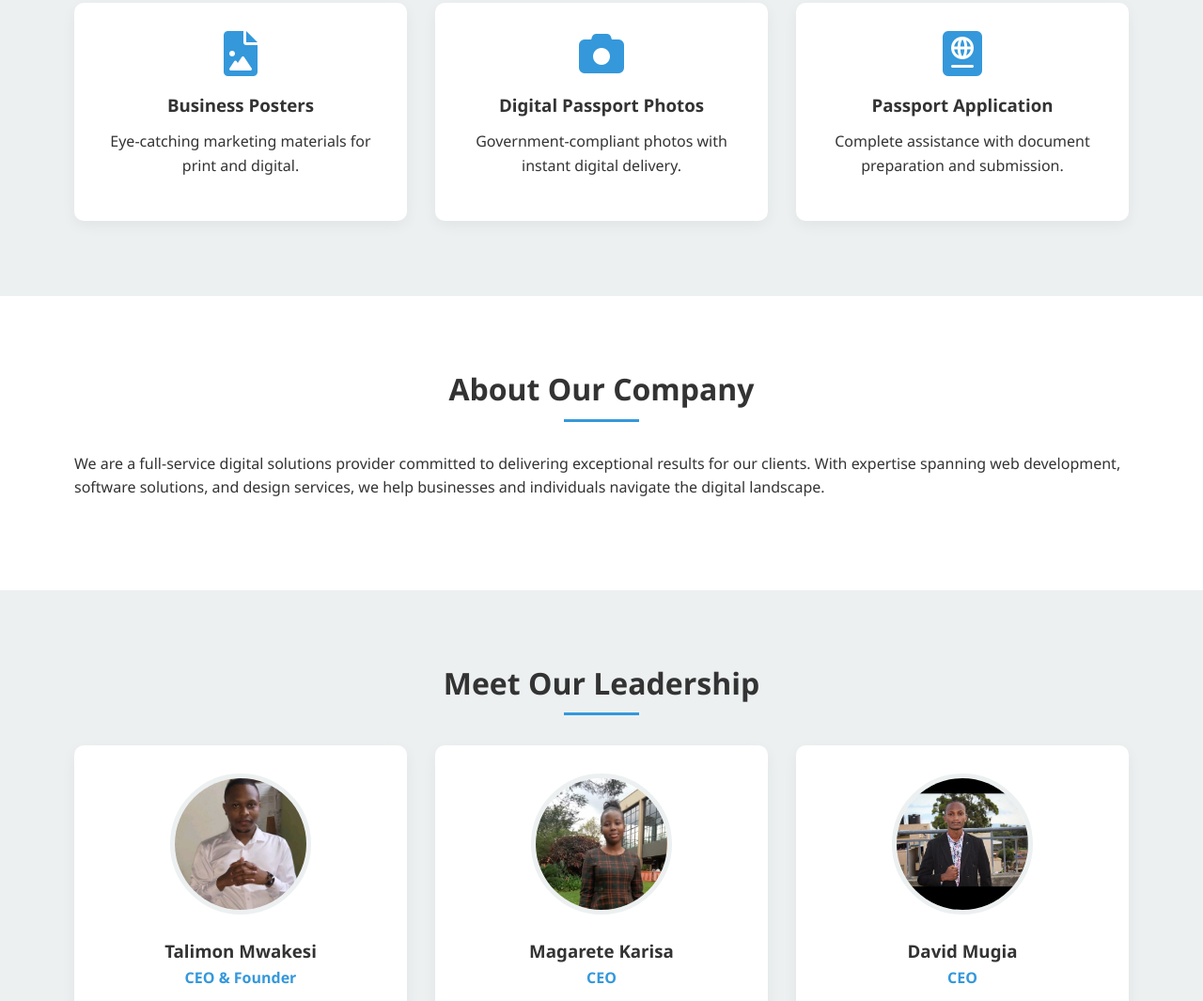
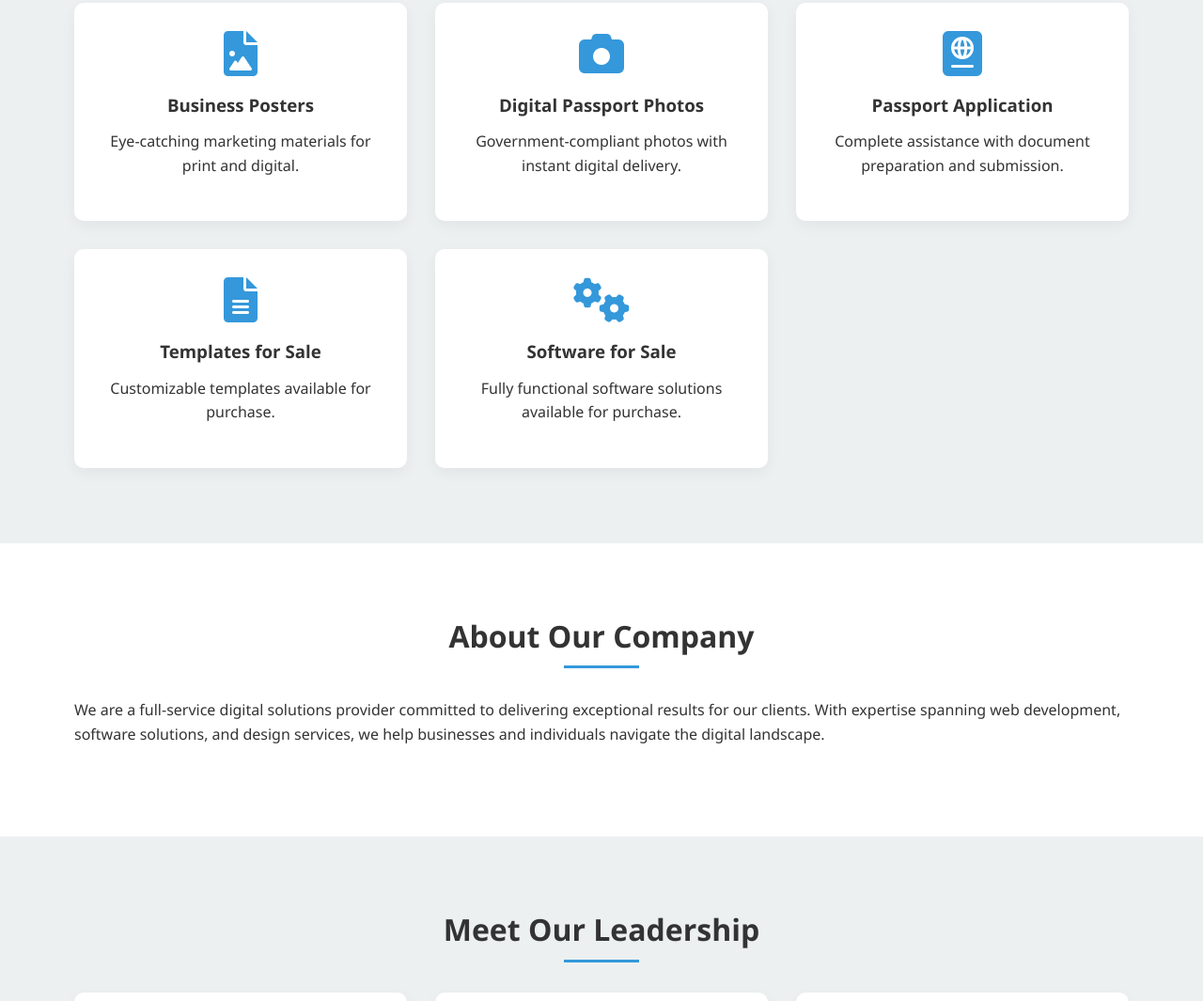
Before and after one commit to Tal200-cloud/algovista, a plain HTML site: page algovista/index.html in a window 1280 px wide. Shown: the part 1251-2316 px from the top of the page at 94% size. Drawn offline with Linux system fonts and the light colour scheme.

Commit message:
add of newer services

```diff
--- a/algovista/index.html
+++ b/algovista/index.html
@@ -78,6 +78,16 @@
                     <i class="fas fa-passport"></i>
                     <h3>Passport Application</h3>
                     <p>Complete assistance with document preparation and submission.</p>
+                </div>
+                <div class="service-card">
+                    <i class="fas fa-file-alt"></i>
+                    <h3>Templates for Sale</h3>
+                    <p>Customizable templates available for purchase.</p>
+                </div>
+                <div class="service-card">
+                    <i class="fas fa-cogs"></i>
+                    <h3>Software for Sale</h3>
+                    <p>Fully functional software solutions available for purchase.</p>
                 </div>
             </div>
         </div>
```
